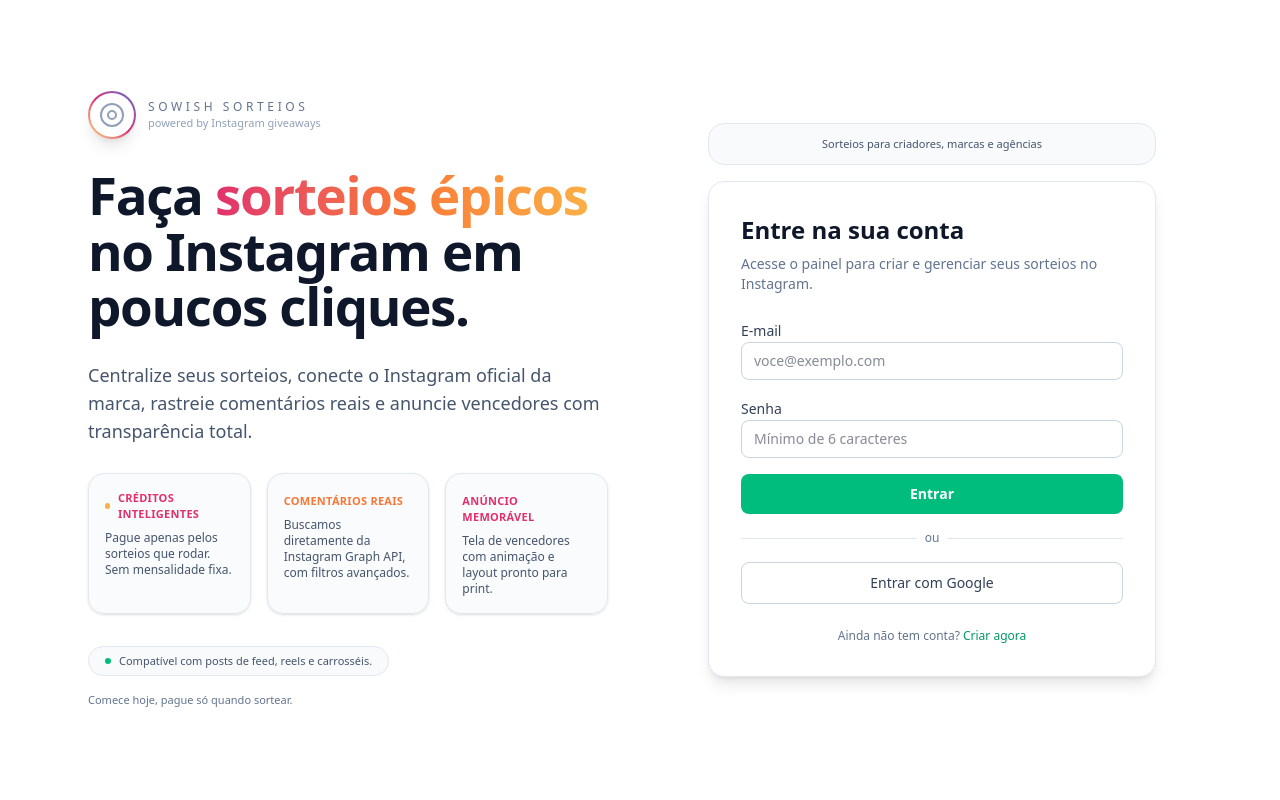
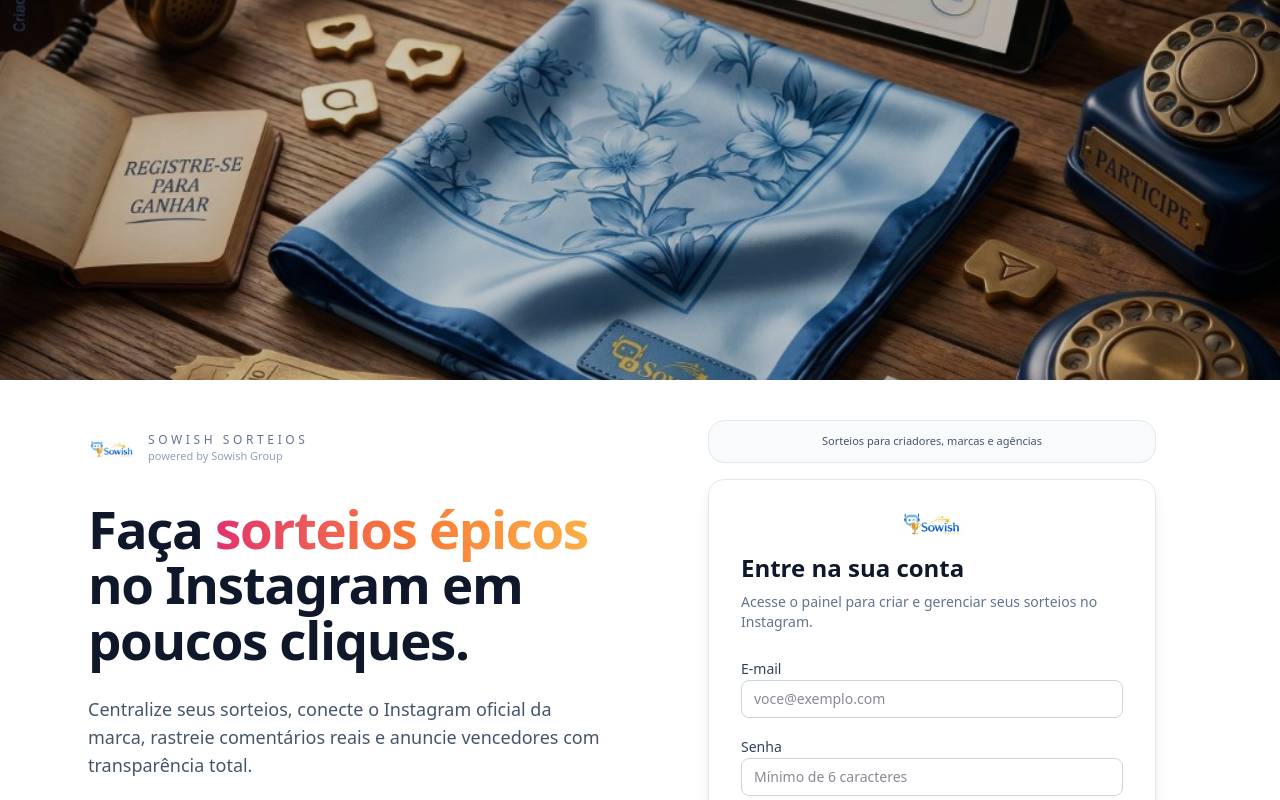
Before and after one commit to sowishgroup/sowish-sorteios, a Next.js app: page / in a window 1280 px wide. Shown: the top 800 px of the page. Built offline with nearby package versions, Linux system fonts and the light colour scheme; no server answers.

Commit message:
Sua mensagem descrevendo as alterações

```diff
--- a/src/app/dashboard/page.tsx
+++ b/src/app/dashboard/page.tsx
@@ -13,6 +13,7 @@
 export default function DashboardPage() {
   const [loading, setLoading] = useState(true);
   const [userEmail, setUserEmail] = useState<string | null>(null);
+  const [displayName, setDisplayName] = useState<string | null>(null);
   const [credits, setCredits] = useState<number | null>(null);
   const [announcement, setAnnouncement] = useState<Announcement | null>(null);
   const router = useRouter();
@@ -28,7 +29,7 @@
 
       setUserEmail(data.session.user.email ?? null);
 
-      const [annRes, credRes] = await Promise.all([
+      const [annRes, credRes, profileRes] = await Promise.all([
         supabase
           .from("announcements")
           .select("id, title, body")
@@ -41,10 +42,17 @@
           .select("saldo_creditos")
           .eq("user_id", data.session.user.id)
           .maybeSingle(),
+        supabase
+          .from("profiles")
+          .select("full_name")
+          .eq("id", data.session.user.id)
+          .maybeSingle(),
       ]);
 
       if (annRes.data) setAnnouncement(annRes.data as Announcement);
       setCredits(credRes.data?.saldo_creditos ?? 0);
+      const name = (profileRes.data as { full_name: string | null } | null)?.full_name?.trim();
+      setDisplayName(name || null);
       setLoading(false);
     };
 
@@ -65,14 +73,12 @@
         <header className="border-b border-slate-200 pb-5">
           <p className="text-xs uppercase tracking-[0.3em] text-slate-500">Painel</p>
           <h1 className="text-2xl font-semibold text-slate-900 md:text-3xl mt-1">
-            Bem-vindo ao{" "}
-            <span className="bg-clip-text text-transparent bg-gradient-to-r from-[#E1306C] via-[#F77737] to-[#FCAF45]">
-              Sowish Sorteios
-            </span>
+            Seja bem-vindo{displayName ? `, ${displayName}` : ""}!
           </h1>
           {userEmail && (
             <p className="text-sm text-slate-500 mt-1">
-              Logado como <span className="font-medium text-slate-700">{userEmail}</span>
+              {displayName ? "Logado como " : ""}
+              <span className="font-medium text-slate-700">{userEmail}</span>
             </p>
           )}
         </header>
--- a/src/app/layout.tsx
+++ b/src/app/layout.tsx
@@ -16,6 +16,10 @@
 export const metadata: Metadata = {
   title: "Sowish Sorteios",
   description: "Plataforma de sorteios para Instagram",
+  icons: {
+    icon: "/logo.png",
+    apple: "/logo.png",
+  },
 };
 
 export default function RootLayout({
--- a/src/app/page.tsx
+++ b/src/app/page.tsx
@@ -1,30 +1,38 @@
+import Image from "next/image";
 import { AuthForm } from "@/components/AuthForm";
-
-function InstaLogo() {
-  return (
-    <div className="relative h-12 w-12 rounded-3xl bg-gradient-to-tr from-[#FEDA77] via-[#D62976] to-[#4F5BD5] p-[2px] shadow-lg">
-      <div className="h-full w-full rounded-3xl bg-white flex items-center justify-center">
-        <div className="h-6 w-6 rounded-2xl border-2 border-slate-400 flex items-center justify-center">
-          <div className="h-2.5 w-2.5 rounded-full border-2 border-slate-400" />
-        </div>
-      </div>
-    </div>
-  );
-}
 
 export default function Home() {
   return (
     <main className="min-h-screen bg-white text-slate-900">
-      <div className="mx-auto flex min-h-screen max-w-6xl flex-col px-6 py-10 lg:flex-row lg:items-center lg:gap-16">
+      {/* Banner: responsivo (cobre bem em mobile e desktop) */}
+      <div className="relative w-full h-[200px] sm:h-[260px] md:h-[320px] lg:h-[380px] overflow-hidden">
+        <Image
+          src="/banner.png"
+          alt="Sowish Sorteios"
+          fill
+          className="object-cover object-center"
+          priority
+          sizes="100vw"
+        />
+        <div className="absolute inset-0 bg-black/20" />
+      </div>
+
+      <div className="mx-auto flex max-w-6xl flex-col px-6 py-10 lg:flex-row lg:items-center lg:gap-16">
         <section className="flex-1 space-y-7">
           <div className="flex items-center gap-3">
-            <InstaLogo />
+            <Image
+              src="/logo.png"
+              alt="Sowish"
+              width={56}
+              height={56}
+              className="h-12 w-12 object-contain"
+            />
             <div>
               <p className="text-xs uppercase tracking-[0.3em] text-slate-500">
                 Sowish Sorteios
               </p>
               <p className="text-[11px] text-slate-400">
-                powered by Instagram giveaways
+                powered by Sowish Group
               </p>
             </div>
           </div>
--- a/src/app/sorteio/[media_id]/page.tsx
+++ b/src/app/sorteio/[media_id]/page.tsx
@@ -198,9 +198,11 @@
     try {
       (node as HTMLElement).style.top = "0";
       (node as HTMLElement).style.zIndex = "9999";
-      await new Promise((r) => setTimeout(r, 100));
+      await new Promise((r) => setTimeout(r, 150));
+      // Formato story 9:16 (1080x1920)
       const dataUrl = await toPng(node, {
         width: 1080,
+        height: 1920,
         pixelRatio: 2,
         backgroundColor: "#f8fafc",
       });
@@ -359,66 +361,73 @@
               </p>
             </div>
 
-            {/* Card para download: fora da tela mas renderizável (sem img externa = sem CORS) */}
+            {/* Card para download em formato STORY 9:16 (fora da tela, sem img externa = sem CORS) */}
             <div
               ref={resultPrintRef}
-              className="rounded-2xl border border-slate-200 bg-slate-50 p-6 sm:p-8 box-border"
-              style={{ position: "fixed", left: 0, top: "-9999px", width: 540, minHeight: 400 }}
+              className="flex flex-col rounded-2xl border border-slate-200 bg-slate-50 box-border text-slate-800"
+              style={{
+                position: "fixed",
+                left: 0,
+                top: "-9999px",
+                width: 540,
+                height: 960,
+              }}
               aria-hidden
             >
-              <div className="text-center mb-6">
-                <p className="text-lg sm:text-xl font-semibold text-[#E1306C] mb-1">
+              <div className="flex-1 flex flex-col justify-center items-center px-6 pt-8 pb-4">
+                <p className="text-2xl font-semibold text-[#E1306C] mb-2">
                   Parabéns!
                 </p>
                 {winners.length === 1 ? (
-                  <p className="text-xl sm:text-2xl text-slate-800">
+                  <p className="text-xl text-slate-800 text-center">
                     O ganhador(a) é{" "}
                     <span className="font-bold text-[#E1306C]">
                       @{winners[0].username}
                     </span>
                   </p>
                 ) : (
-                  <p className="text-xl sm:text-2xl text-slate-800">
+                  <p className="text-xl text-slate-800 text-center">
                     Os ganhadores são:
                   </p>
                 )}
               </div>
-              <div className="flex flex-wrap justify-center gap-4 sm:gap-6 mb-6">
+              <div className="flex flex-wrap justify-center gap-6 px-4 pb-4">
                 {winners.map((w) => (
                   <div
                     key={w.id}
                     className="flex flex-col items-center text-center"
                   >
-                    <div className="w-24 h-24 sm:w-28 sm:h-28 rounded-full bg-gradient-to-br from-[#E1306C] via-[#F77737] to-[#FCAF45] p-[3px] shadow-lg flex items-center justify-center">
-                      <div className="w-full h-full rounded-full bg-white flex items-center justify-center text-3xl sm:text-4xl font-bold text-slate-700">
+                    <div className="w-20 h-20 rounded-full bg-gradient-to-br from-[#E1306C] via-[#F77737] to-[#FCAF45] p-[2px] shadow flex items-center justify-center">
+                      <div className="w-full h-full rounded-full bg-white flex items-center justify-center text-2xl font-bold text-slate-700">
                         {(w.username || "?").charAt(0).toUpperCase()}
                       </div>
                     </div>
-                    <p className="mt-2 font-semibold text-slate-800">
+                    <p className="mt-1 font-semibold text-slate-800 text-sm">
                       @{w.username}
-                    </p>
-                    <p className="text-xs text-slate-500 line-clamp-2 max-w-[200px]">
-                      {w.text}
                     </p>
                   </div>
                 ))}
               </div>
-              <div className="relative w-full aspect-square max-w-sm mx-auto rounded-xl overflow-hidden border border-slate-200 bg-slate-200 flex items-center justify-center">
-                <span className="text-slate-500 text-sm">Post do sorteio</span>
+              <div className="flex-1 min-h-[180px] flex items-center justify-center px-4 pb-4">
+                <div className="w-full max-w-[280px] aspect-square rounded-xl border-2 border-slate-300 bg-slate-200 flex items-center justify-center">
+                  <span className="text-slate-500 text-sm font-medium">Post do sorteio</span>
                 </div>
+              </div>
+              <div className="px-4 pb-3 text-center">
                 {(likeCount != null || commentsCount != null || participantsCount != null) && (
-                <p className="text-center text-sm text-slate-600 mt-3">
+                  <p className="text-xs text-slate-600 mb-1">
                     {likeCount != null && <span>{likeCount.toLocaleString("pt-BR")} curtidas</span>}
                     {likeCount != null && commentsCount != null && " · "}
                     {commentsCount != null && <span>{commentsCount.toLocaleString("pt-BR")} comentários</span>}
                     {participantsCount != null && (
-                    <span className="block mt-1 font-medium">{participantsCount.toLocaleString("pt-BR")} participantes</span>
+                      <span className="block mt-0.5 font-medium">{participantsCount.toLocaleString("pt-BR")} participantes</span>
                     )}
                   </p>
                 )}
-              <p className="text-center text-xs text-slate-500 mt-4">
+                <p className="text-[10px] text-slate-500">
                   Sowish Sorteios · Resultado oficial do sorteio
                 </p>
+              </div>
             </div>
 
             <div className="flex flex-col sm:flex-row gap-3 justify-center max-w-2xl mx-auto">
--- a/src/components/AppMenu.tsx
+++ b/src/components/AppMenu.tsx
@@ -1,5 +1,6 @@
 "use client";
 
+import Image from "next/image";
 import { useEffect, useState } from "react";
 import Link from "next/link";
 import { usePathname, useRouter } from "next/navigation";
@@ -78,6 +79,7 @@
       <header className="sticky top-0 z-40 border-b border-slate-200 bg-white/95 backdrop-blur">
         <div className="mx-auto max-w-7xl px-4 sm:px-6 flex h-14 items-center justify-between gap-4">
           <Link href="/dashboard" className="flex items-center gap-2 shrink-0">
+            <Image src="/logo.png" alt="Sowish" width={36} height={36} className="object-contain" />
             <span className="font-semibold bg-clip-text text-transparent bg-gradient-to-r from-[#E1306C] to-[#F77737]">
               Sowish Sorteios
             </span>
--- a/src/components/AuthForm.tsx
+++ b/src/components/AuthForm.tsx
@@ -1,5 +1,6 @@
 "use client";
 
+import Image from "next/image";
 import { FormEvent, useState } from "react";
 import { useRouter } from "next/navigation";
 import { supabase } from "@/lib/supabaseClient";
@@ -80,6 +81,9 @@
 
   return (
     <div className="w-full max-w-md rounded-2xl border border-slate-200 bg-white p-8 shadow-lg">
+      <div className="flex justify-center mb-4">
+        <Image src="/logo.png" alt="Sowish" width={64} height={64} className="object-contain" />
+      </div>
       <h2 className="text-2xl font-semibold mb-2 text-slate-900">
         {mode === "login" ? "Entre na sua conta" : "Crie sua conta"}
       </h2>
@@ -178,6 +182,9 @@
           </>
         )}
       </p>
+      <p className="mt-4 text-center text-[11px] text-slate-400">
+        powered by Sowish Group
+      </p>
     </div>
   );
 }
```
Also changed, not shown: public/banner.png (added), public/logo.png (added). Lines whose indentation alone changed are shown as unchanged.
